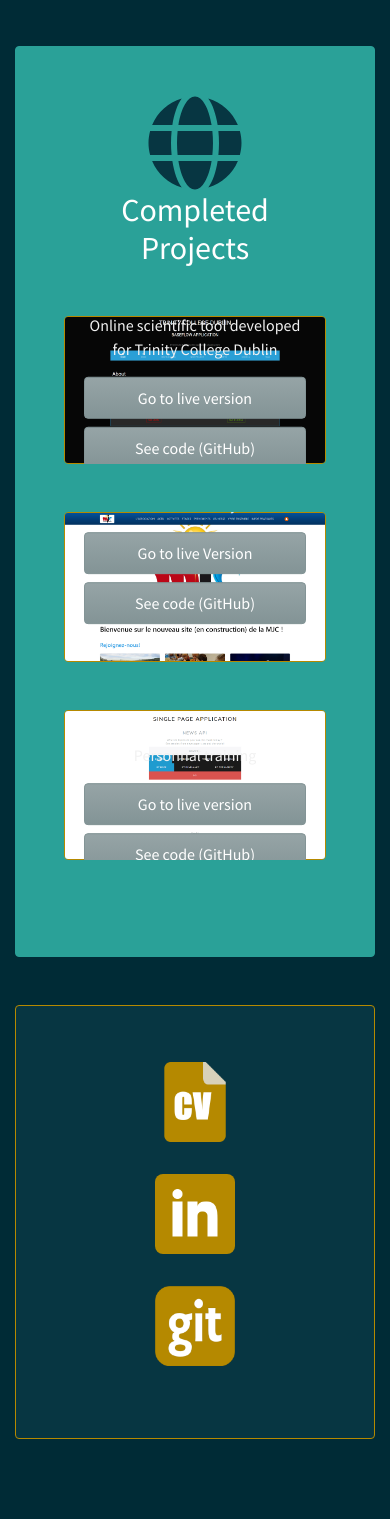
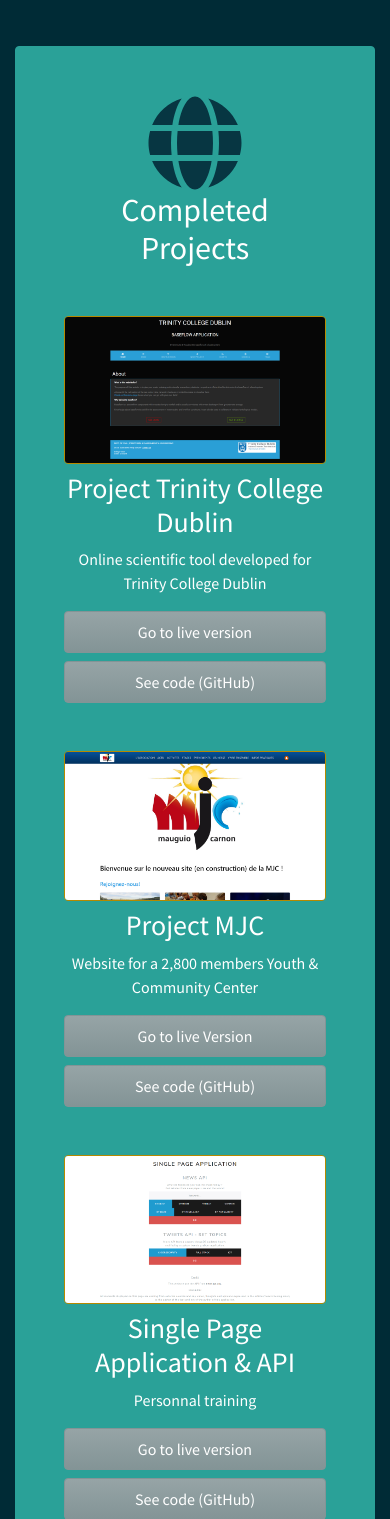
Before and after one commit to Xorast/MyWebsite, a Django app: page / in a window 390 px wide. Shown: the part 3010-4529 px from the top of the page. Before the commit the page ends 4449 px from the top, so only its background shows below. Run offline with Django 3.2, Linux system fonts and the light colour scheme; some libraries are stand-ins or nearby versions.

Commit message:
Panel proj. desc. small screen

```diff
--- a/onlinecv/templates/onlinecv/index.html
+++ b/onlinecv/templates/onlinecv/index.html
@@ -153,7 +153,7 @@
             <div class="project-description">
                 <div class="row no-gutters">
                     <div class="col-md-12">
-                    <h2>Project Trinity College Dublin</h2>
+                    <h3 class="mt-2">Project Trinity College Dublin</h3>
                     <p>Online scientific tool developed for Trinity College Dublin</p>
                     </div>
                     <div class="col-md-6 offset-md-3">
@@ -172,7 +172,7 @@
             <div class="project-description">
                 <div class="row no-gutters">
                     <div class="col-md-12">
-                    <h2>Project MJC</h2>
+                    <h3 class="mt-2">Project MJC</h3>
                     <p>Website for a 2,800 members Youth & Community Center</p>
                     </div>
                     <div class="col-md-6 offset-md-3">
@@ -192,7 +192,7 @@
             <div class="project-description">
                 <div class="row no-gutters">
                     <div class="col-md-12">
-                    <h2>Single Page Application & API</h2>
+                    <h3 class="mt-2">Single Page Application & API</h3>
                     <p>Personnal training</p>
                     </div>
                     <div class="col-md-6 offset-md-3">
--- a/static/css/style.css
+++ b/static/css/style.css
@@ -118,6 +118,7 @@ box {
     -o-transition: transform 1s ease-out;
 }
 
+
 /*ELEMENTS APPEAR ON SCROLLING*/
 /*Coming from codepen : https://codepen.io/anon/pen/zmyyBe*/
 .hideme {
--- a/static/js/ux.js
+++ b/static/js/ux.js
@@ -1,10 +1,10 @@
-// Navbar clash
-// "d-flex" used for having the item on the right side ;
-// clashing with collapse (display block) on small screen (burger menu)
-// if seen from small screen : remove the classes d-flex and justifiy-...
+// UX.js
+
+
 function Initialisation() {
       if ($(window).width() < 990) {
-          $('#navbarColor02').removeClass("d-flex justify-content-end");
+          $('#navbarColor02').removeClass("d-flex justify-content-end");     // Navbar clash between collapse & d-flex
+          $('.project-description').removeClass("project-description");      // Make div apperearing under the project img (no hover)
       }
 }
 
@@ -17,8 +17,9 @@ function goTo(url) {
       win.focus();
 }
 
+
+// RESPONSIVENESS
 window.onload = Initialisation() ;
-
 
 // ELEMENTS APPEAR ON SCROLLING
 // Coming from codepen : https://codepen.io/anon/pen/zmyyBe
```
